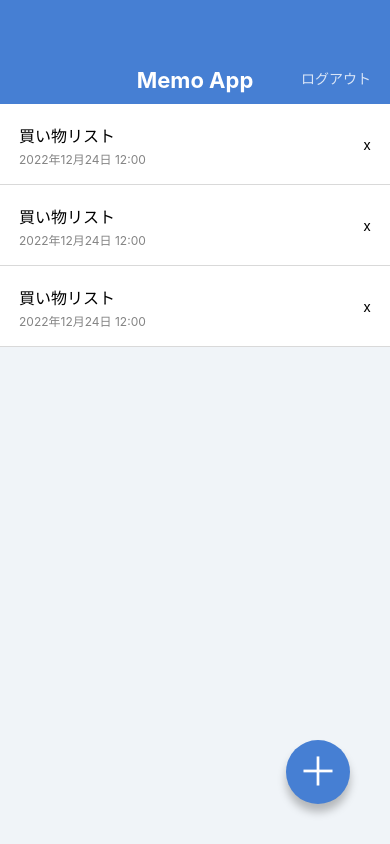
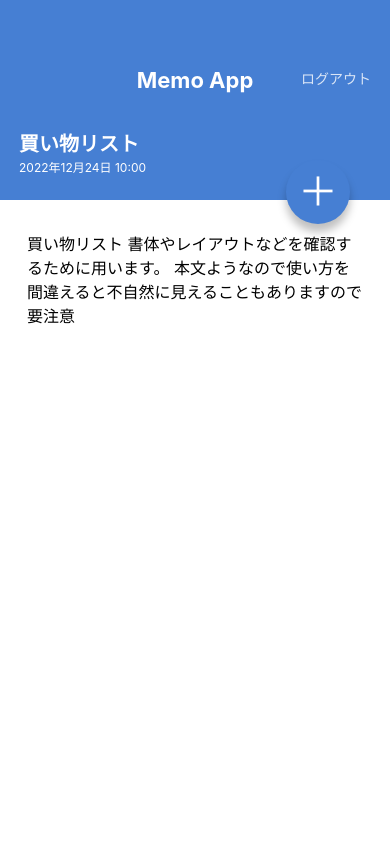
Before and after one commit to 109naoki/reactnative-todo, a React Native app: screen / in a window 390 px wide. Built offline with nearby package versions, Linux system fonts and the light colour scheme.

Commit message:
MemoDetail widget

```diff
--- a/App.jsx
+++ b/App.jsx
@@ -1,86 +1,7 @@
-import { StatusBar } from "expo-status-bar";
-import { StyleSheet, Text, View } from "react-native";
-import AppBar from "./src/components/AppBar";
-import CircleButton from "./src/components/CircleButton";
-import MemoList from "./src/components/MemoList";
+import React from "react";
+import MemoDetailScreen from "./src/screens/MemoDetailsScreen";
+import MemoListScreen from "./src/screens/MemoListScreen";
 
 export default function App() {
-  return (
-    <View style={styles.container}>
-      <AppBar />
-
-      <MemoList />
-
-      <CircleButton>＋</CircleButton>
-    </View>
-  );
+  return <MemoDetailScreen />;
 }
-
-const styles = StyleSheet.create({
-  container: {
-    flex: 1,
-    backgroundColor: "#F0F4F8",
-  },
-  appbar: {
-    width: "100%",
-    height: 104,
-    backgroundColor: "#467FD3",
-    justifyContent: "flex-end",
-  },
-  appbarInner: {
-    alignItems: "center",
-  },
-  appbarRight: {
-    position: "absolute",
-    right: 19,
-    bottom: 16,
-    color: "rgba(255,255,255,0.8)",
-  },
-  appbarTitle: {
-    marginBottom: 8,
-    fontSize: 22,
-    lineHeight: 32,
-    color: "#ffffff",
-    fontWeight: "bold",
-  },
-  memoListItem: {
-    backgroundColor: "#ffffff",
-    flexDirection: "row",
-    justifyContent: "space-between",
-    paddingVertical: 16,
-    paddingHorizontal: 19,
-    alignItems: "center",
-    borderBottomWidth: 1,
-    borderColor: "rgba(0,0,0,0.15)",
-  },
-  memoListItemTitle: {
-    fontSize: 16,
-    lineHeight: 32,
-  },
-  memoListItemDate: {
-    fontSize: 12,
-    lineHeight: 16,
-    color: "#848484",
-  },
-  circleButton: {
-    backgroundColor: "#467FD3",
-    width: 64,
-    height: 64,
-    borderRadius: 32,
-    justifyContent: "center",
-    alignItems: "center",
-    position: "absolute",
-    right: 40,
-    bottom: 40,
-    shadowColor: "#000000",
-    shadowOffset: { width: 0, height: 8 },
-    shadowOpacity: 0.25,
-    shadowRadius: 8,
-    elevation: 8,
-  },
-  circleButtonLabel: {
-    color: "#ffffff",
-    fontSize: 40,
-    lineHeight: 40,
-  },
-});
--- a/src/components/AppBar.jsx
+++ b/src/components/AppBar.jsx
@@ -1,6 +1,6 @@
 import { StatusBar } from "expo-status-bar";
 import { StyleSheet, Text, View } from "react-native";
-
+import React from "react";
 export default function AppBar() {
   return (
     <View style={styles.appbar}>
--- a/src/components/CircleButton.jsx
+++ b/src/components/CircleButton.jsx
@@ -1,10 +1,10 @@
 import { StatusBar } from "expo-status-bar";
 import { StyleSheet, Text, View } from "react-native";
-
+import React from "react";
 export default function CircleButton(props) {
-  const { children } = props;
+  const { children, style } = props;
   return (
-    <View style={styles.circleButton}>
+    <View style={[styles.circleButton, style]}>
       <Text style={styles.circleButtonLabel}>{children}</Text>
     </View>
   );
--- a/src/components/MemoList.jsx
+++ b/src/components/MemoList.jsx
@@ -1,6 +1,6 @@
 import { StatusBar } from "expo-status-bar";
 import { StyleSheet, Text, View } from "react-native";
-
+import React from "react";
 export default function MemoList() {
   return (
     <View>
--- /dev/null
+++ b/src/screens/MemoDetailsScreen.jsx
@@ -0,0 +1,57 @@
+import { StatusBar } from "expo-status-bar";
+import { ScrollView, StyleSheet, Text, View } from "react-native";
+import React from "react";
+import AppBar from "../components/AppBar";
+import CircleButton from "../components/CircleButton";
+
+export default function MemoDetailScreen() {
+  return (
+    <View style={styles.container}>
+      <AppBar />
+      <View style={styles.memoHeader}>
+        <Text style={styles.memoTitle}>買い物リスト</Text>
+        <Text style={styles.memoDate}>2022年12月24日 10:00</Text>
+      </View>
+      <ScrollView style={styles.memoBody}>
+        <Text style={styles.memoText}>
+          買い物リスト 書体やレイアウトなどを確認するために用います。
+          本文ようなので使い方を間違えると不自然に見えることもありますので要注意
+        </Text>
+      </ScrollView>
+      <CircleButton style={{ top: 160, bottom: "auto" }}>＋</CircleButton>
+    </View>
+  );
+}
+
+const styles = StyleSheet.create({
+  container: {
+    flex: 1,
+    backgroundColor: "#ffffff",
+  },
+  memoHeader: {
+    backgroundColor: "#467FD3",
+    height: 96,
+    justifyContent: "center",
+    paddingVertical: 24,
+    paddingHorizontal: 19,
+  },
+  memoTitle: {
+    color: "#ffffff",
+    fontSize: 20,
+    lineHeight: 32,
+    fontWeight: "bold",
+  },
+  memoDate: {
+    color: "#ffffff",
+    fontSize: 12,
+    lineHeight: 16,
+  },
+  memoBody: {
+    paddingVertical: 32,
+    paddingHorizontal: 27,
+  },
+  memoText: {
+    fontSize: 16,
+    lineHeight: 24,
+  },
+});
--- /dev/null
+++ b/src/screens/MemoListScreen.jsx
@@ -0,0 +1,24 @@
+import { StatusBar } from "expo-status-bar";
+import { StyleSheet, Text, View } from "react-native";
+import AppBar from "../components/AppBar";
+import CircleButton from "../components/CircleButton";
+import MemoList from "../components/MemoList";
+import React from "react";
+export default function MemoListScreen() {
+  return (
+    <View style={styles.container}>
+      <AppBar />
+
+      <MemoList />
+
+      <CircleButton>＋</CircleButton>
+    </View>
+  );
+}
+
+const styles = StyleSheet.create({
+  container: {
+    flex: 1,
+    backgroundColor: "#F0F4F8",
+  },
+});
```
